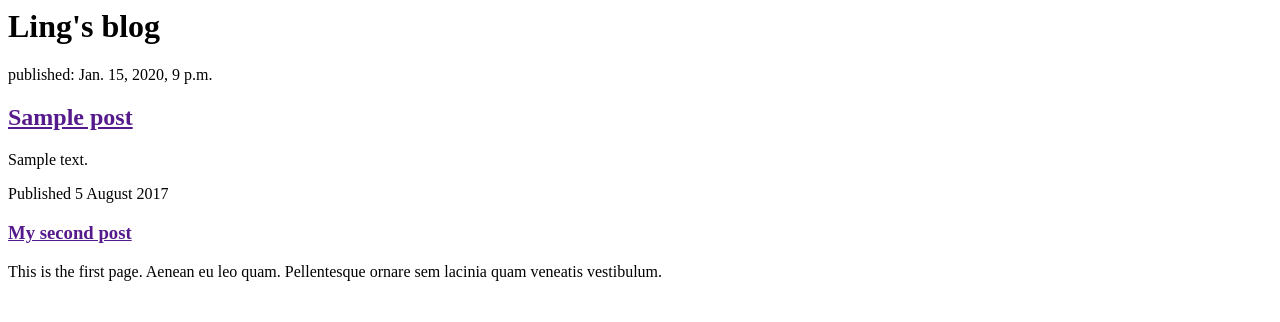
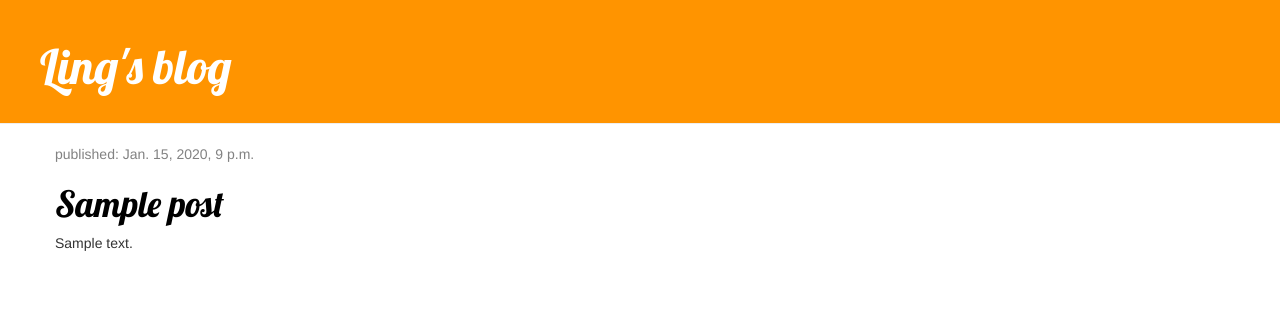
Before and after one commit to neigeetverre/my-first-blog, a Django app: template blog/templates/blog/post_list.html in a window 1280 px wide. Shown: the top 322 px of the page. Run offline with Django 3.2, Linux system fonts and the light colour scheme; the template is opened without the code that fills it: values that come from a table or form of the project are taken from there, others are empty; tables that the repository leaves empty hold one stand-in row (values such as "Sample post"); some libraries are stand-ins or nearby versions.

Commit message:
Formatted blog.

```diff
--- /dev/null
+++ b/blog/static/css/blog.css
@@ -0,0 +1,46 @@
+.page-header {
+    background-color: #ff9400;
+    margin-top: 0;
+    padding: 20px 20px 20px 40px;
+}
+
+.page-header h1, .page-header h1 a, .page-header h1 a:visited, .page-header h1 a:active {
+    color: #ffffff;
+    font-size: 36pt;
+    text-decoration: none;
+}
+
+.content {
+    margin-left: 40px;
+}
+
+h1, h2, h3, h4 {
+    font-family: 'Lobster', cursive;
+}
+
+.date {
+    color: #828282;
+}
+
+.save{
+    float: right;
+}
+
+.post-form textarea, .post-form input {
+    width: 100%;
+}
+
+.top-menu, .top-menu:hover, .top-menu:visited {
+    color: #ffffff;
+    float: right;
+    font-size: 26pt;
+    margin-right: 20px;
+}
+
+.post {
+    margin-bottom: 70px;
+}
+
+.post h1 a, .post h1 a:visited {
+    color: #000000;
+}
--- /dev/null
+++ b/blog/templates/blog/base.html
@@ -0,0 +1,25 @@
+{% load staticfiles %}
+<html>
+    <head>
+      <link rel="stylesheet" href="//maxcdn.bootstrapcdn.com/bootstrap/3.2.0/css/bootstrap.min.css">
+      <link rel="stylesheet" href="//maxcdn.bootstrapcdn.com/bootstrap/3.2.0/css/bootstrap-theme.min.css">
+      <link href="//fonts.googleapis.com/css?family=Lobster&subset=latin,latin-ext" rel="stylesheet" type="text/css">
+      <link rel="stylesheet" href="{% static 'css/blog.css' %}">
+        <title>Ling's blog</title>
+    </head>
+    <body>
+      <div class="page-header">
+        <h1><a href ="">Ling's blog</a></h1>
+      </div>
+
+
+      <div class="content container">
+          <div class="row">
+              <div class="col-md-8">
+                  {% block content %}
+                  {% endblock %}
+              </div>
+          </div>
+      </div>
+    </body>
+</html>
--- a/blog/templates/blog/post_list.html
+++ b/blog/templates/blog/post_list.html
@@ -1,25 +1,13 @@
-<html>
-    <head>
-      <title>Ling's blog</title>
-    </head>
-    <body>
-      <div>
-        <h1>Ling's blog</h1>
-      </div>
+    {% extends 'blog/base.html' %}
 
-{% for post in posts %}
-      <div>
-          <p>published: {{ post.published_date }}</p>
-          <h2><a href="">{{ post.title }}</a></h2>
-          <p>{{ post.text|linebreaksbr }}</p>
-      </div>
-{% endfor %}
-
-      <div>
-        <p>Published 5 August 2017</p>
-        <h3><a href="">My second post</a></h3>
-        <p>This is the first page. Aenean eu leo quam. Pellentesque ornare sem lacinia quam
-        veneatis vestibulum.</p>
-      </div>
-    </body>
-</html>
+        {% block content %}
+                  {% for post in posts %}
+                      <div class="post">
+                          <div class="date">
+                              <p>published: {{ post.published_date }}</p>
+                          </div>
+                          <h1><a href="">{{ post.title }}</a></h1>
+                          <p>{{ post.text|linebreaksbr }}</p>
+                      </div>
+                  {% endfor %}
+        {% endblock %}
--- /dev/null
+++ b/python_intro.py
@@ -0,0 +1,2 @@
+if 3 > 2:
+    print('It works!')
```
